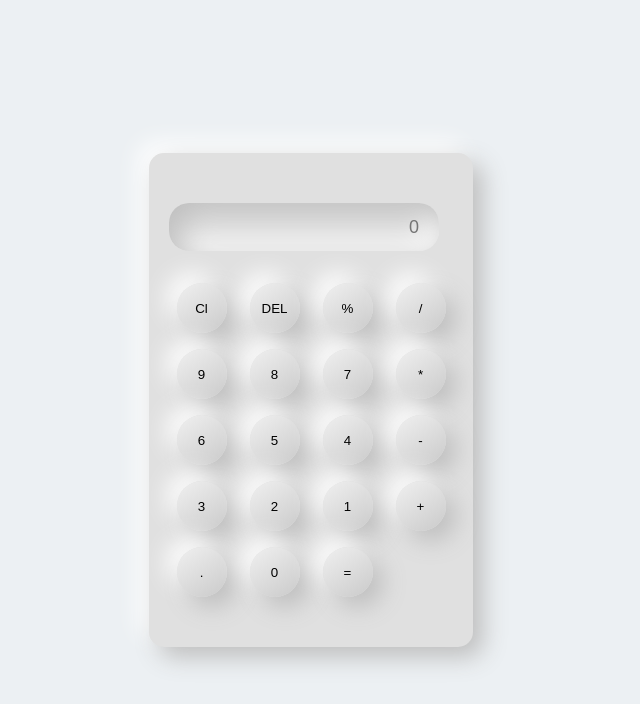
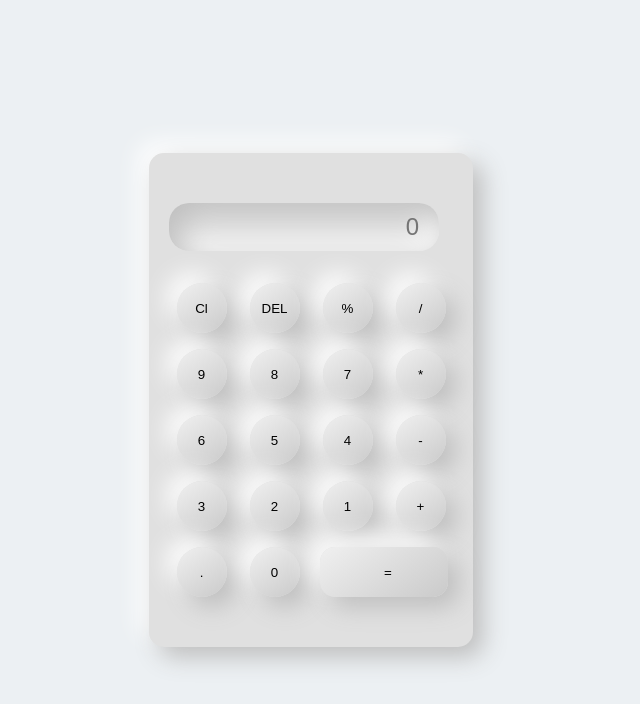
Before and after one commit to cyrusnderitu/Simple-Neomorphic-Calculator, a plain HTML site: page index.html in a window 1280 px wide. Shown: the whole page, without its empty margins (329-969 px from the left). Drawn offline with Linux system fonts and the light colour scheme.

Commit message:
Designing the equal button

```diff
--- a/styles.css
+++ b/styles.css
@@ -27,7 +27,7 @@ input{
     border: none;
     grid-column: span 4;
     padding: 2px;
-    font-size: large;
+    font-size: 1.5rem;
     padding: 20px;
 }
 .calculator{
@@ -54,10 +54,15 @@ button{
     background: linear-gradient(145deg, #f0f0f0, #cacaca);
     box-shadow:  10px 10px 25px #bebebe,
                  -10px -10px 25px #ffffff;
-    transition: .4s;
+    transition: .5s;
     font-weight: 400;
 }
 button:focus{
     box-shadow: inset 10px 10px 30px #bebebe,
                 inset -10px -10px 30px #ffffff;
 }
+.calc{
+    grid-column: span 2;
+    padding: 0 4rem;
+    border-radius: 15px;
+}
```
